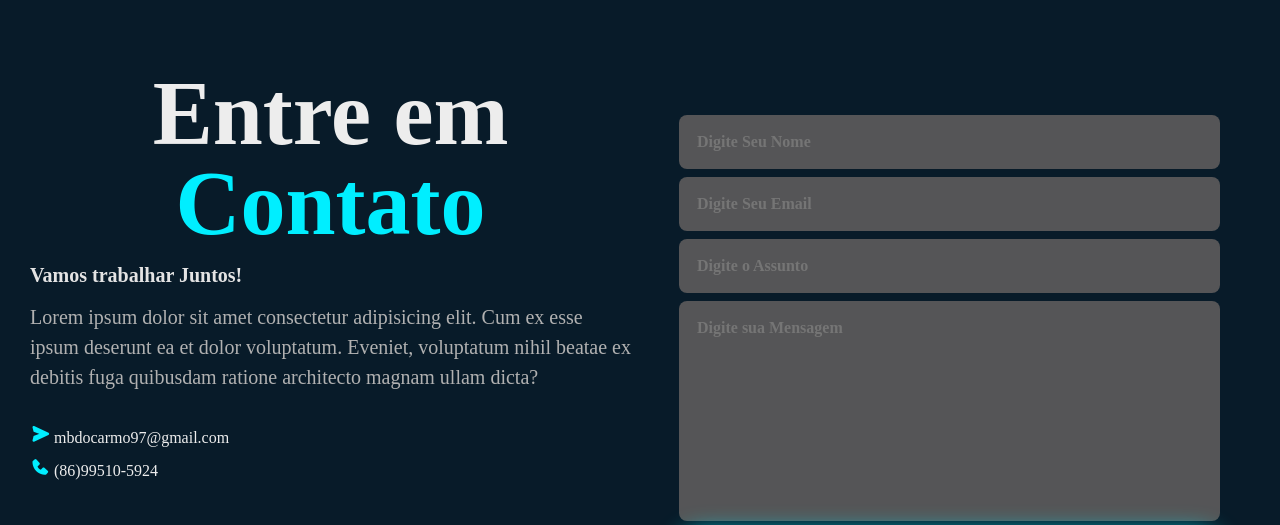
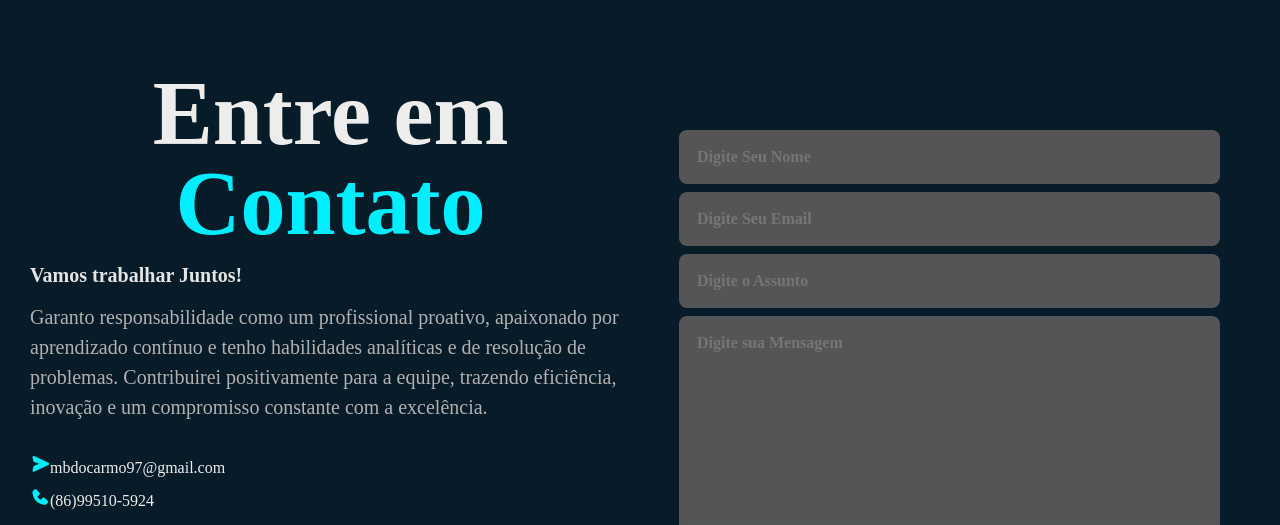
Before and after one commit to MatheusBarbosa01/Portfolio, a plain HTML site: page index.html in a window 1280 px wide. Shown: the part 4115-4640 px from the top of the page. Drawn offline with nearby package versions, Linux system fonts and the light colour scheme.

Commit message:
Atualizando index.html

```diff
--- a/index.html
+++ b/index.html
@@ -286,10 +286,10 @@
         <div class="contact-text">
             <h2>Entre em <span>Contato</span></h2>
             <h4>Vamos trabalhar Juntos!</h4>
-            <p>Lorem ipsum dolor sit amet consectetur adipisicing elit. Cum ex esse ipsum deserunt ea et dolor voluptatum. Eveniet, voluptatum nihil beatae ex debitis fuga quibusdam ratione architecto magnam ullam dicta?</p>
+            <p>Garanto responsabilidade como um profissional proativo, apaixonado por aprendizado contínuo e tenho habilidades analíticas e de resolução de problemas. Contribuirei positivamente para a equipe, trazendo eficiência, inovação e um compromisso constante com a excelência.</p>
             <div class="contact-list">
-                <li><i class='bx bxs-send'></i> mbdocarmo97@gmail.com</li>
-                <li><i class='bx bxs-phone'></i> (86)99510-5924</li>
+                <li><i class='bx bxs-send'></i>mbdocarmo97@gmail.com</li>
+                <li><i class='bx bxs-phone'></i>(86)99510-5924</li>
             </div>
             <div class="contact-icon">
                 <a href="https://www.linkedin.com/in/matheus-barbosa-137a46234"><i class='bx bxl-linkedin'></i></a>
```
